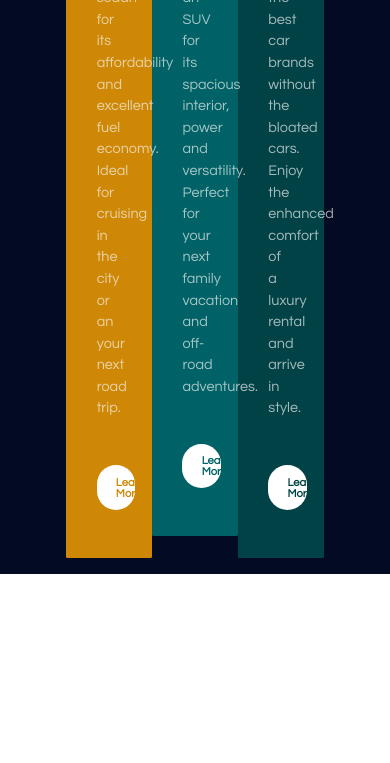
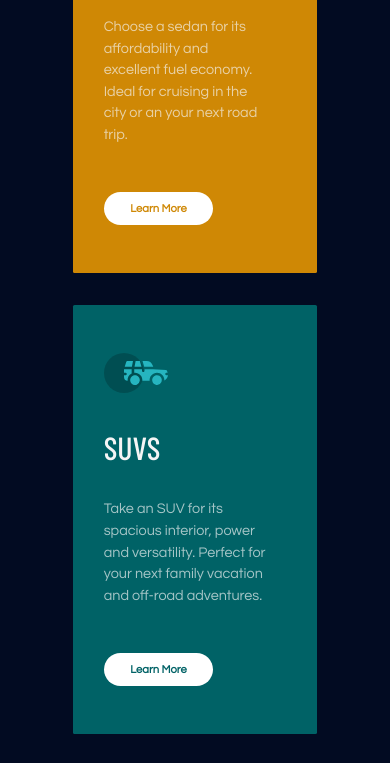
Before and after one commit to NathanaelBenjamin/grid-practice, a plain HTML site: page index.html in a window 390 px wide. Shown: the part 289-1052 px from the top of the page. Before the commit the page ends 863 px from the top, so only its background shows below. Drawn offline with nearby package versions, Linux system fonts and the light colour scheme; a web font is replaced by a local one.

Commit message:
responsiveness added to the column cards

```diff
--- a/styles.css
+++ b/styles.css
@@ -157,3 +157,15 @@ header{
 .luxury .btn{
     color: #014246;
 }
+
+@media screen and (max-width: 599px) {
+    .flex-container{
+        margin: 6rem 0 0;
+        flex-direction: column;
+        gap: 2rem;
+    }
+
+    .card{
+        width: 68%;
+    }
+}
```
